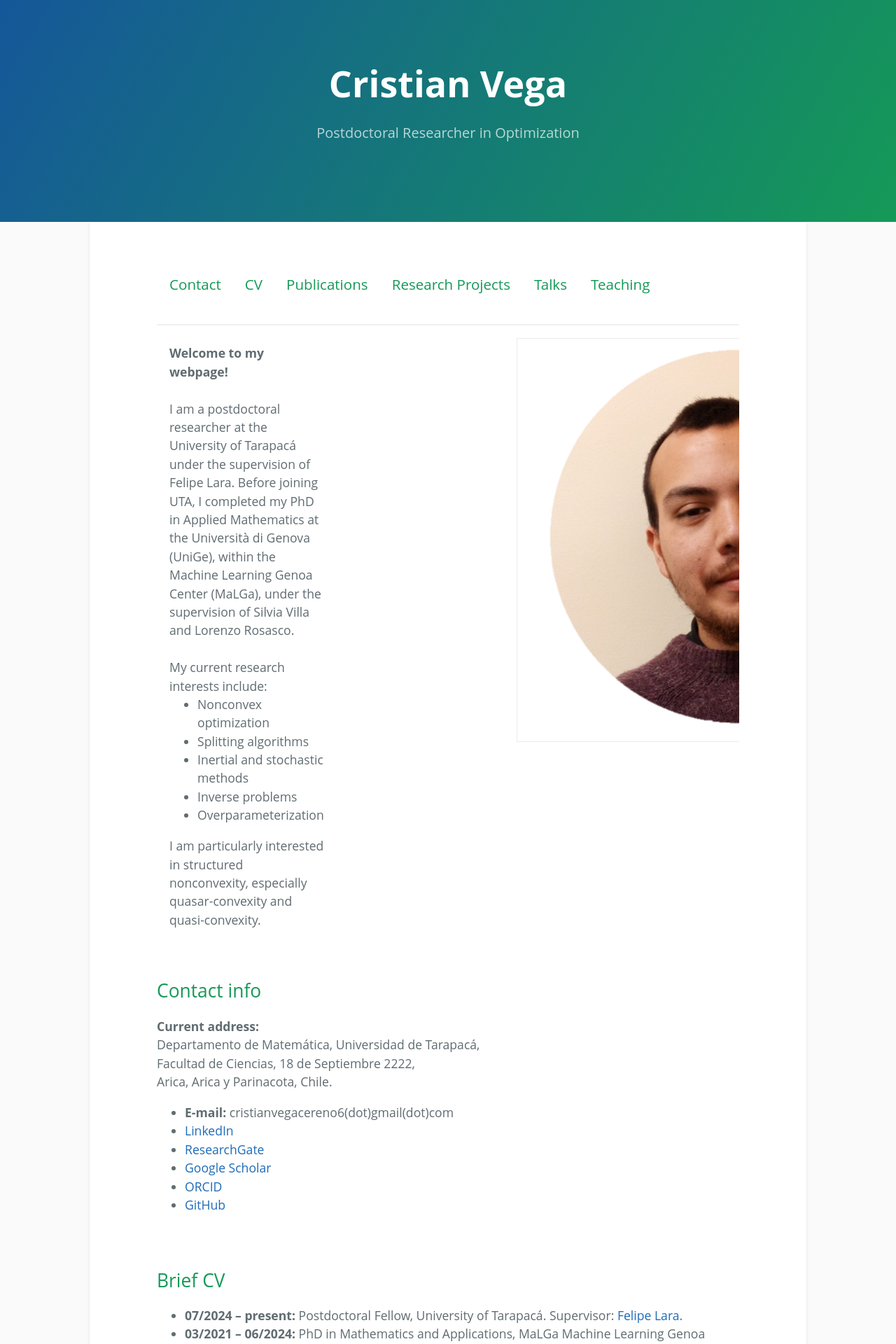
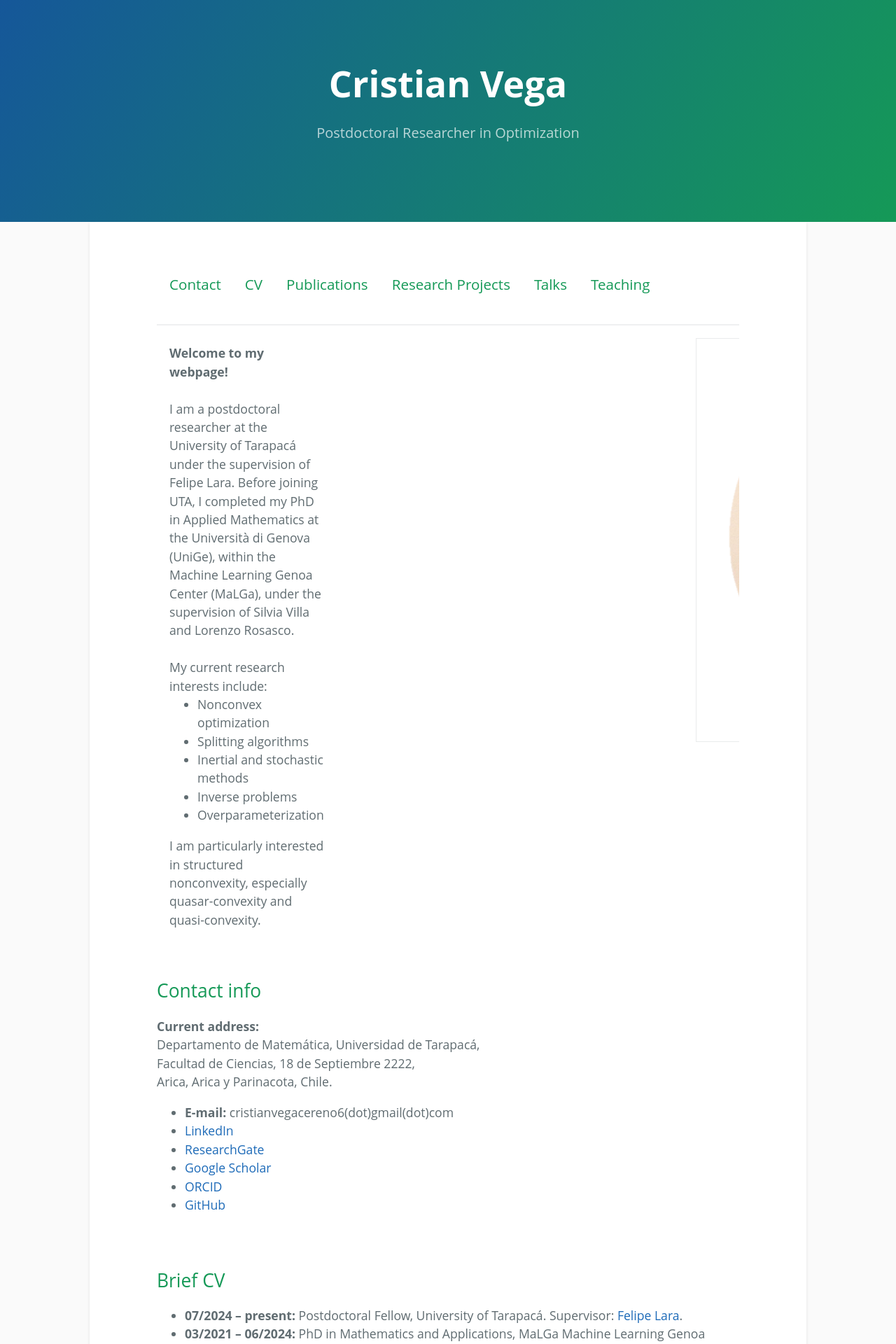
Before and after one commit to cristianvega1995/cristianvega1995.github.io, a Jekyll site: the page index.html, which Jekyll copies as it is, in a window 1280 px wide. Shown: the top 1920 px of the page at 70% size. Built offline with Jekyll 4.4.1, drawn with Linux system fonts in a browser that asks for light colours.

Commit message:
Update index.html

```diff
--- a/index.html
+++ b/index.html
@@ -396,7 +396,7 @@
       </ul>
       I am particularly interested in structured nonconvexity, especially quasar-convexity and quasi-convexity.
     </td>
-    <td style="float:right;width:60%;">
+    <td style="float:right;width:20%;">
       <img src="cristian_vega.png" alt="Cristian Vega">
     </td>
   </tr>
```
